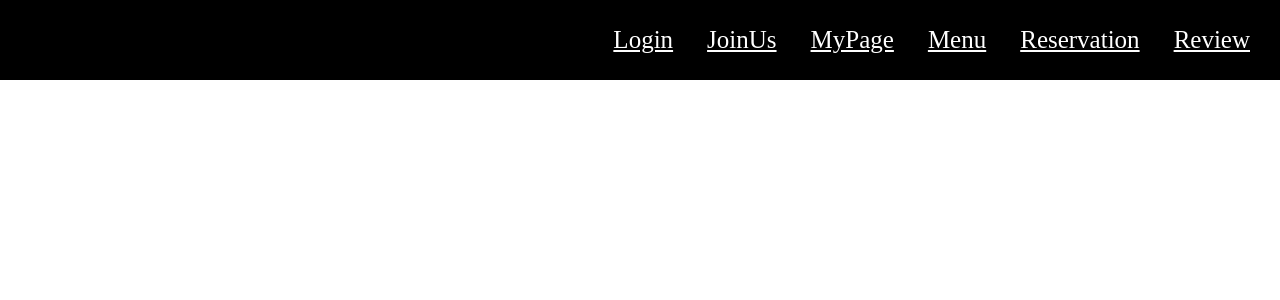
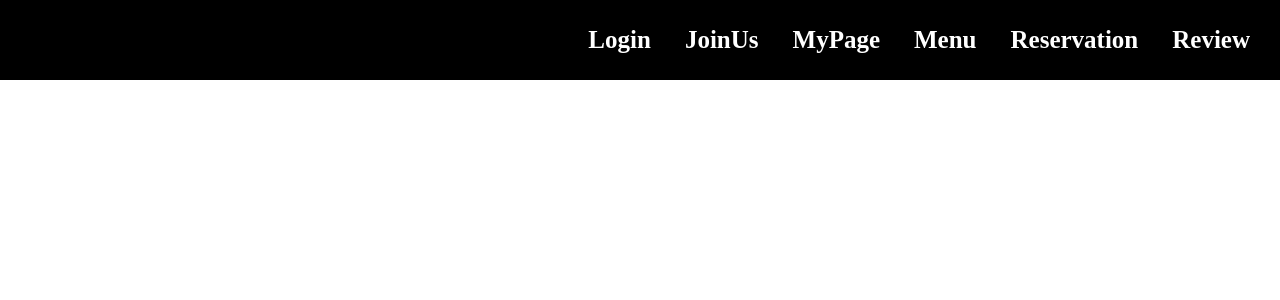
Before and after one commit to darecoco/restaurant, a PHP site: page / in a window 1280 px wide. Shown: the top 300 px of the page. Run offline with PHP 8.4, Linux system fonts and the light colour scheme.

Commit message:
[css] header bar

```diff
--- a/base.css
+++ b/base.css
@@ -1,3 +1,10 @@
+@font-face {
+    font-family: 'TAEBAEKmilkyway';
+    src: url('https://cdn.jsdelivr.net/gh/projectnoonnu/noonfonts_2302@1.0/TAEBAEKmilkyway.woff2') format('woff2');
+    font-weight: normal;
+    font-style: normal;
+}
+
 header{
     background-color: black;
     position: fixed;
@@ -10,11 +17,18 @@ header{
     right: 0;
 }
 
-nav{
+header div{
+    color:white;
+    display:flex;
+    align-items: center;
+    font-family: 'TAEBAEKmilkyway';
+}
+
+nav a{
     text-align: right;
-}
-nav a{
+    font-weight: bold;
     color:white;
     font-size: 25px;
     padding-right: 30px;
+    text-decoration: none;
 }
```
